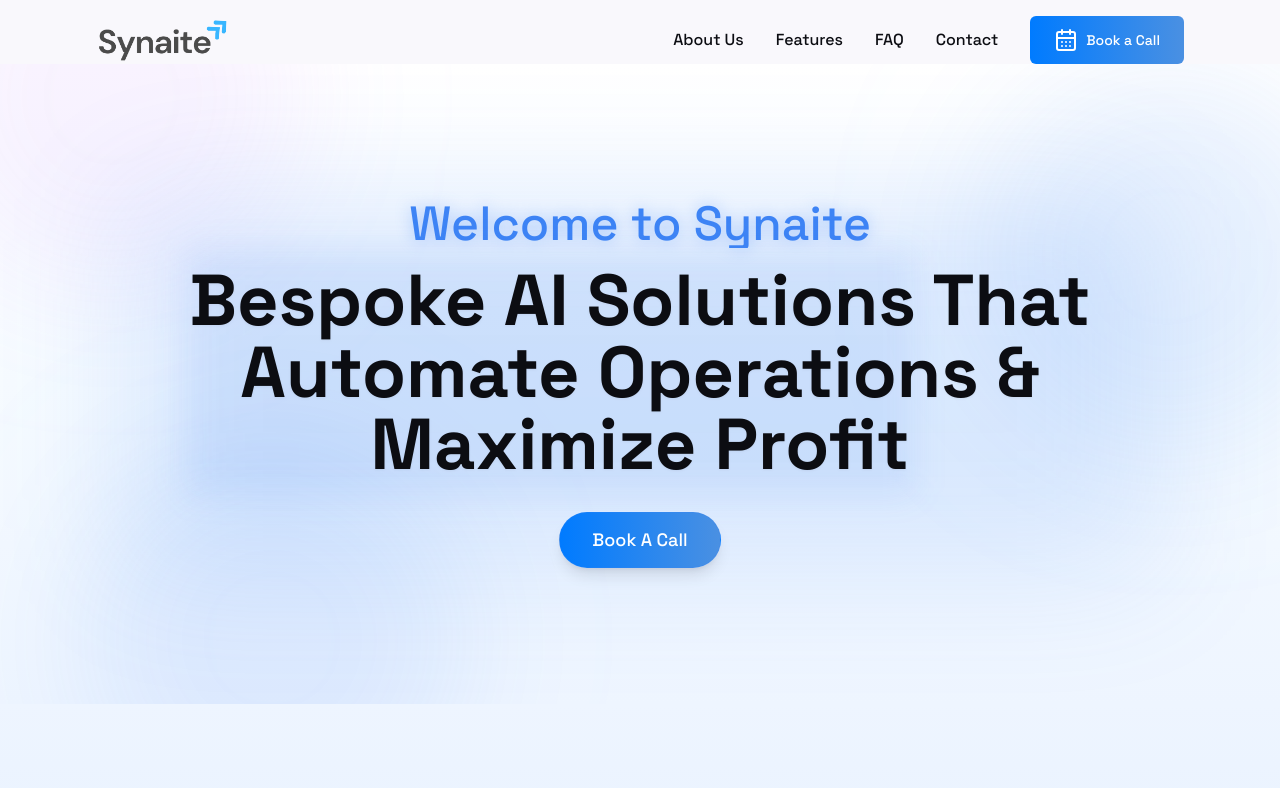
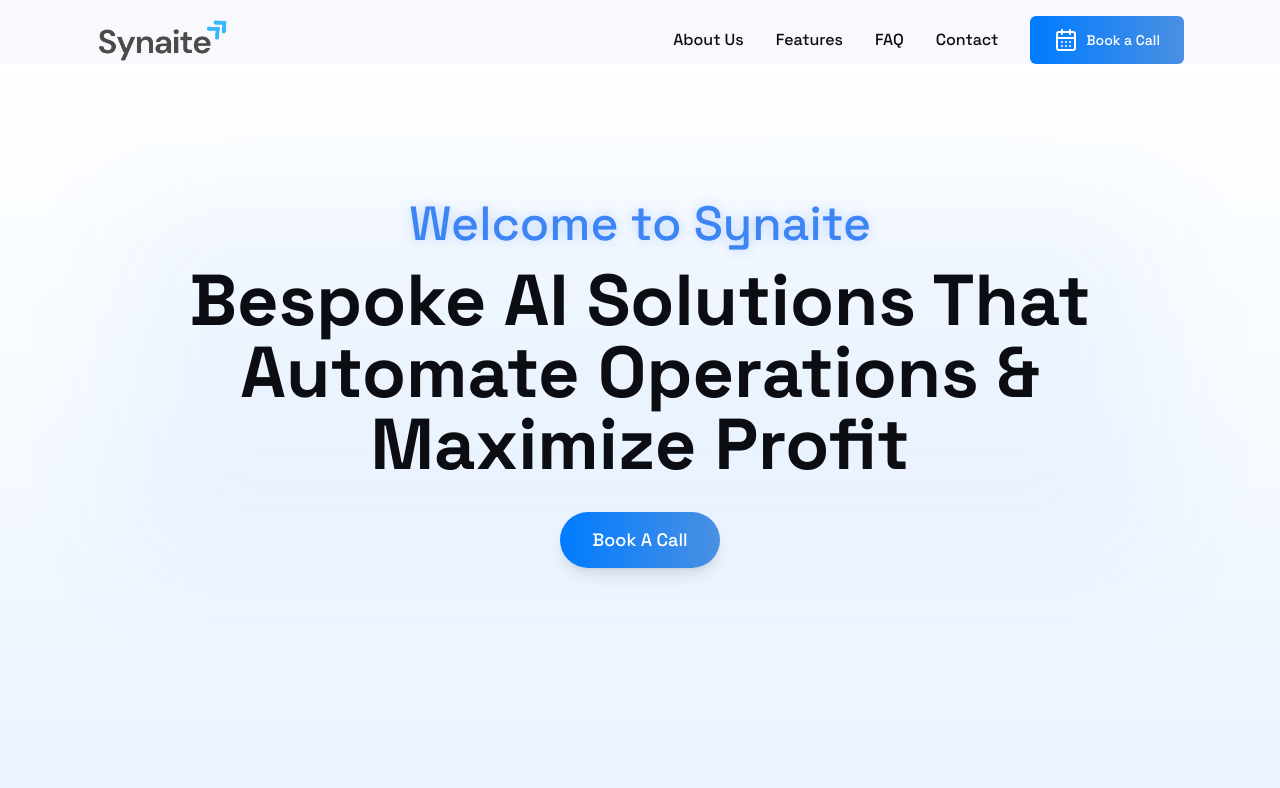
Before and after one commit to Synaite/synaite-62, a React (Vite) app: page / in a window 1280 px wide. Shown: the top 788 px of the page. Built offline with nearby package versions, Linux system fonts and the light colour scheme.

Commit message:
Reverted to commit 1a3973d7c87b716301f1a59fe89504dda2bf2b6d

```diff
--- a/src/components/FloatingBookButton.tsx
+++ b/src/components/FloatingBookButton.tsx
@@ -32,7 +32,7 @@ const FloatingBookButton = () => {
       <CalendlyDialog>
         <GradientButton
           size="lg"
-          className="shadow-lg shadow-primary/20 hover:shadow-primary/30 hover:scale-105 transition-all duration-300"
+          className="shadow-lg shadow-primary/20 hover:shadow-primary/30 hover:scale-105 transition-all duration-300 animate-bounce hover:animate-none"
         >
           <CalendarDays className="mr-2" />
           Book a Call
--- a/src/components/HeroSection.tsx
+++ b/src/components/HeroSection.tsx
@@ -1,41 +1,24 @@
-
 import { GradientButton } from "./ui/gradient-button";
 import { AuroraBackground } from "./ui/aurora-background";
 import CalendlyDialog from "./CalendlyDialog";
-
 const HeroSection = () => {
-  return (
-    <AuroraBackground className="py-16 md:py-24 bg-gradient-to-b from-white via-[#F6FBFF] to-[#EEF5FF] lg:py-0">
+  return <AuroraBackground className="py-16 md:py-24 bg-gradient-to-b from-white via-[#F6FBFF] to-[#EEF5FF] lg:py-0">
       <section className="flex flex-col items-center justify-center min-h-[80vh] text-center px-4 max-w-7xl mx-auto">
         <div className="relative z-10">
-          <div className="absolute -inset-1 bg-gradient-to-r from-primary/30 to-accent/30 rounded-2xl blur-3xl opacity-50 -z-10"></div>
-
-          {/* Enhanced subtitle with stronger gradient effect */}
-          <h2 className="text-4xl md:text-5xl font-medium bg-gradient-to-r from-primary to-accent bg-clip-text text-transparent mb-4 drop-shadow-[0_0_8px_rgba(59,130,246,0.4)]">
+          <div className="absolute -inset-1 bg-gradient-to-r from-primary/20 to-accent/20 rounded-2xl blur-3xl opacity-30 -z-10"></div>
+          <h2 className="text-4xl md:text-5xl font-medium text-primary mb-4 drop-shadow-[0_0_6px_rgba(59,130,246,0.3)]">
             Welcome to Synaite
           </h2>
-
-          {/* Enhanced main heading with better contrast and text shadow */}
-          <h1 className="text-4xl md:text-6xl lg:text-7xl font-bold text-foreground max-w-5xl leading-tight mb-8 drop-shadow-sm">
-            <span className="relative">
-              <span className="absolute -inset-1 blur-lg bg-gradient-to-r from-primary/10 to-accent/10 -z-10 rounded-lg"></span>
-              Bespoke AI Solutions That Automate Operations & Maximize Profit
-            </span>
+          <h1 className="text-4xl md:text-6xl lg:text-7xl font-bold text-foreground max-w-5xl leading-tight mb-8">
+            Bespoke AI Solutions That Automate Operations & Maximize Profit
           </h1>
-
-          {/* Enhanced CTA button */}
           <CalendlyDialog>
-            <GradientButton
-              size="lg"
-              className="rounded-full px-8 py-6 text-lg font-medium shadow-lg hover:shadow-primary/40 transition-all duration-300 transform hover:scale-105 border border-primary/20"
-            >
+            <GradientButton size="lg" className="rounded-full px-8 py-6 text-lg font-medium shadow-lg hover:shadow-primary/30 transition-all duration-300 transform hover:scale-105">
               Book A Call
             </GradientButton>
           </CalendlyDialog>
         </div>
       </section>
-    </AuroraBackground>
-  );
+    </AuroraBackground>;
 };
-
 export default HeroSection;
--- a/src/components/ui/aurora-background.tsx
+++ b/src/components/ui/aurora-background.tsx
@@ -1,37 +1,19 @@
-
 import { cn } from "@/lib/utils";
 import React, { ReactNode } from "react";
-
 interface AuroraBackgroundProps extends React.HTMLProps<HTMLDivElement> {
   children: ReactNode;
   showRadialGradient?: boolean;
 }
-
 export const AuroraBackground = ({
   className,
   children,
   showRadialGradient = true,
   ...props
 }: AuroraBackgroundProps) => {
-  return (
-    <main>
-      <section
-        className={cn(
-          "relative flex flex-col h-full items-center justify-center bg-zinc-50 dark:bg-zinc-900 text-slate-950 transition-bg",
-          className
-        )}
-        {...props}
-      >
-        {/* Enhanced background elements */}
-        <div className="absolute inset-0 overflow-hidden">
-          {/* Add subtle animated gradient blobs */}
-          <div className="absolute -top-40 -left-20 w-96 h-96 bg-purple-400 rounded-full mix-blend-multiply filter blur-3xl opacity-10 animate-blob"></div>
-          <div className="absolute top-0 -right-20 w-96 h-96 bg-primary rounded-full mix-blend-multiply filter blur-3xl opacity-10 animate-blob animation-delay-2000"></div>
-          <div className="absolute -bottom-32 left-20 w-96 h-96 bg-accent rounded-full mix-blend-multiply filter blur-3xl opacity-10 animate-blob animation-delay-4000"></div>
-        </div>
+  return <main>
+      <section className={cn("relative flex flex-col h-full items-center justify-center bg-zinc-50 dark:bg-zinc-900 text-slate-950 transition-bg", className)} {...props}>
 
         {children}
       </section>
-    </main>
-  );
+    </main>;
 };
```
